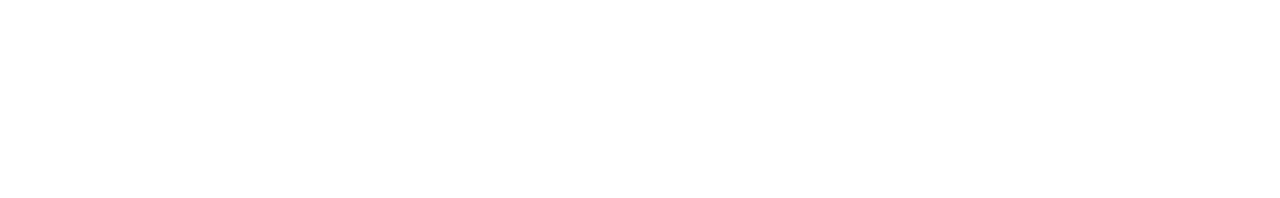
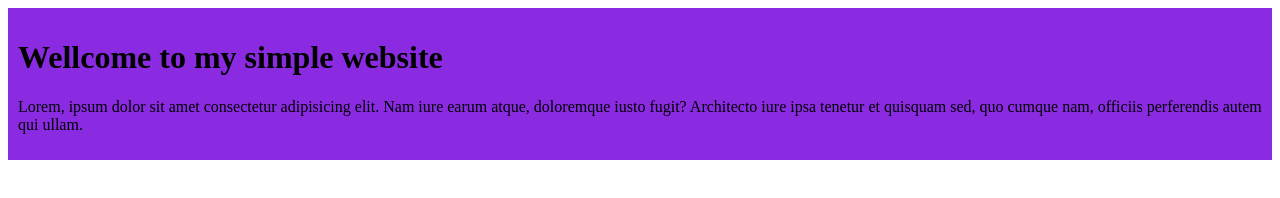
Before and after one commit to chaitet23/my-simple-website, a plain HTML site: page index.html in a window 1280 px wide. Drawn offline with Linux system fonts and the light colour scheme.

Commit message:
added first blog

```diff
--- a/index.html
+++ b/index.html
@@ -1,11 +1,19 @@
 <!DOCTYPE html>
 <html lang="en">
+
 <head>
     <meta charset="UTF-8">
     <meta name="viewport" content="width=device-width, initial-scale=1.0">
     <title>My simple website</title>
+    <link rel="stylesheet" href="styles/blog.css">
 </head>
+
 <body>
+    <div class="simple">
+        <h1>Wellcome to my simple website</h1>
+        <p>Lorem, ipsum dolor sit amet consectetur adipisicing elit. Nam iure earum atque, doloremque iusto fugit?
+            Architecto iure ipsa tenetur et quisquam sed, quo cumque nam, officiis perferendis autem qui ullam.</p>
+    </div>
+</body>
 
-</body>
 </html>
--- /dev/null
+++ b/styles/blog.css
@@ -0,0 +1,4 @@
+.simple{
+    background-color:blueviolet;
+    padding: 10px;
+}
```
